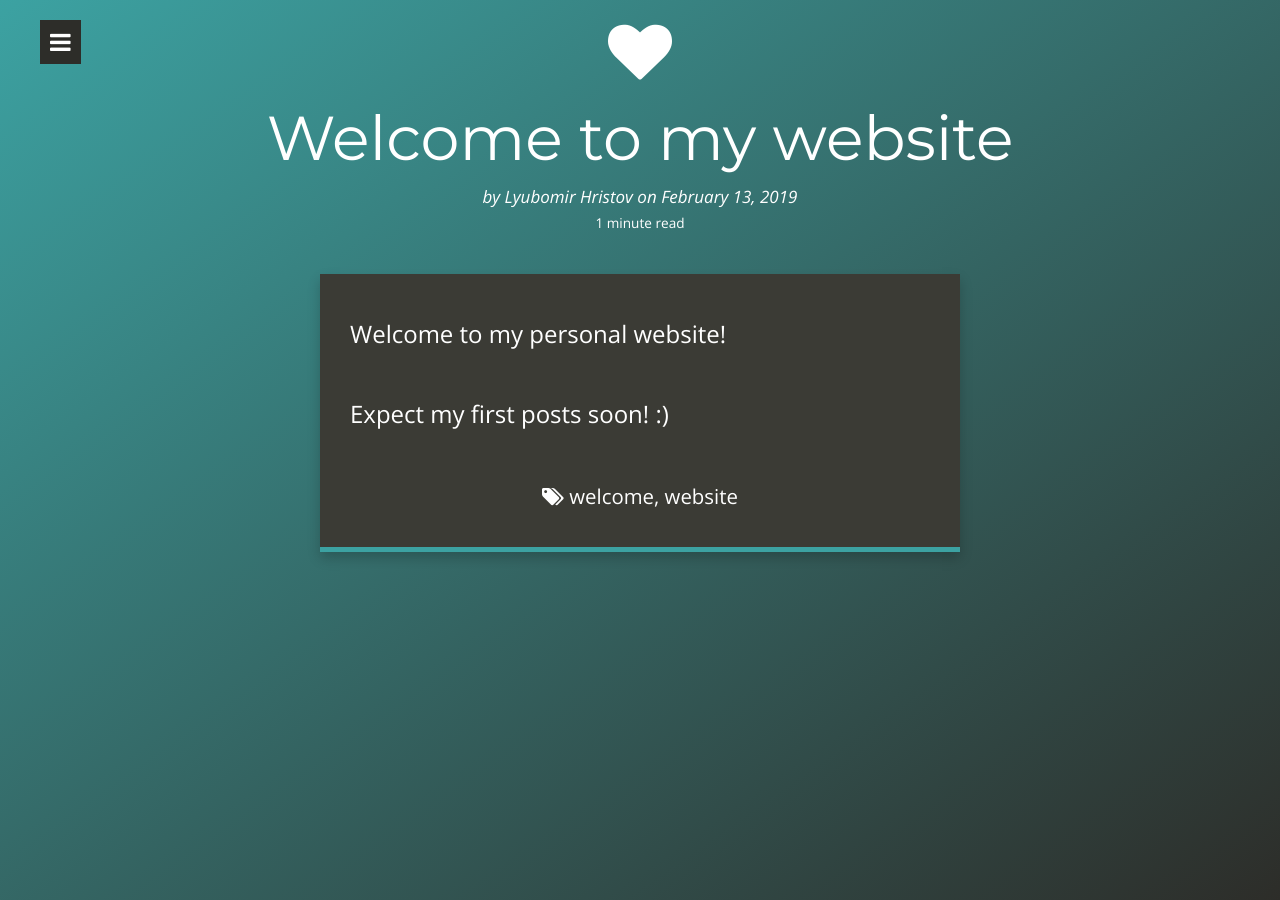
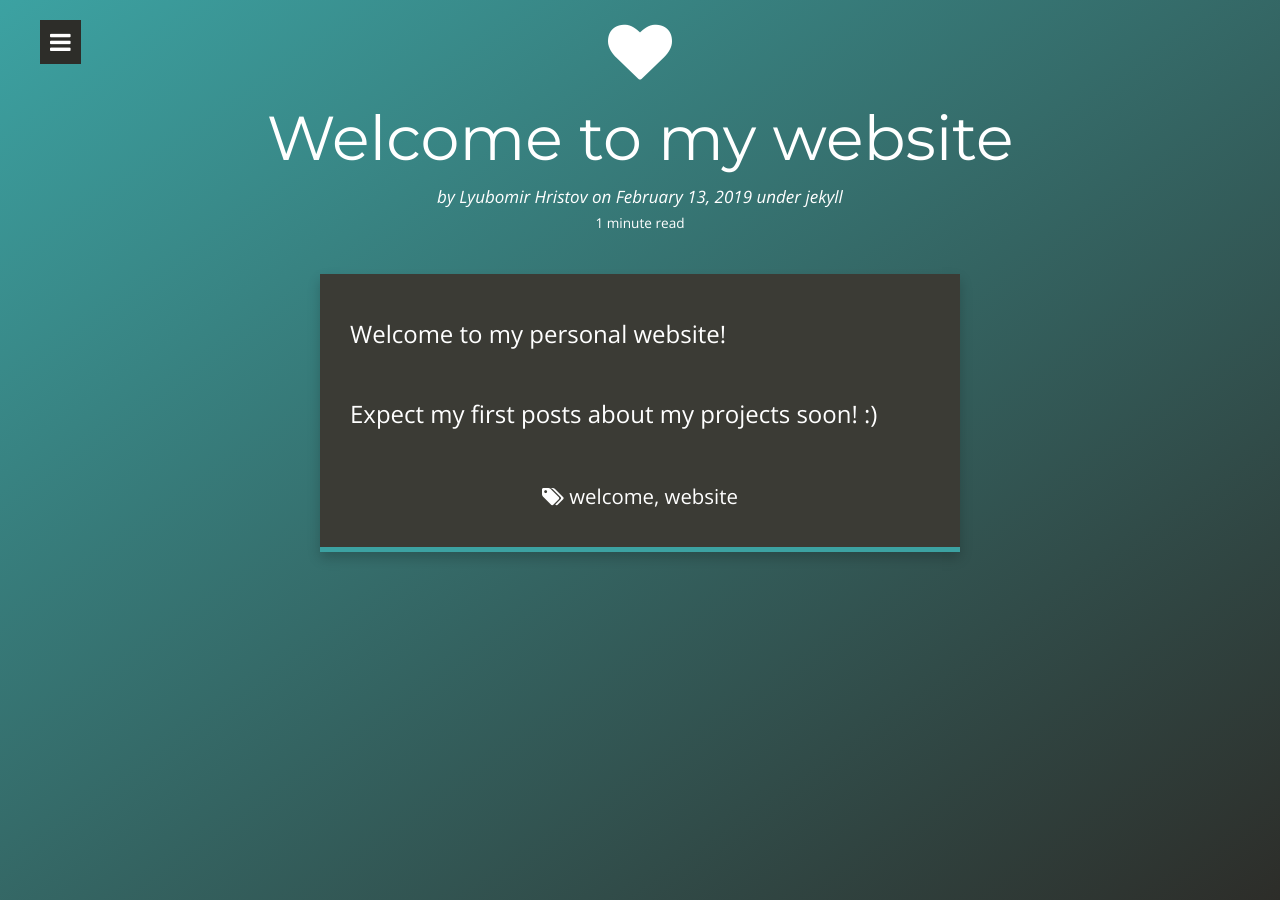
Before and after one commit to LubomirHristov/My-blog, a Jekyll site: the page built from _posts/2015-03-23-welcome-to-my-website.md, in a window 1280 px wide. Built offline with Jekyll 4.4.1, drawn with Linux system fonts in a browser that asks for light colours; nearby versions of some CDN libraries.

Commit message:
Update 2015-03-23-welcome-to-my-website.md

```diff
--- a/_posts/2015-03-23-welcome-to-my-website.md
+++ b/_posts/2015-03-23-welcome-to-my-website.md
@@ -3,6 +3,7 @@ layout:     post
 title:      Welcome to my website
 date:       2019-02-13 15:31:19
 author:     Lyubomir Hristov
+categories: jekyll
 thumbnail:  heart
 tags:
  - welcome
@@ -11,4 +12,4 @@ tags:
 
 Welcome to my personal website!
 
-Expect my first posts soon! :)
+Expect my first posts about my projects soon! :)
```
